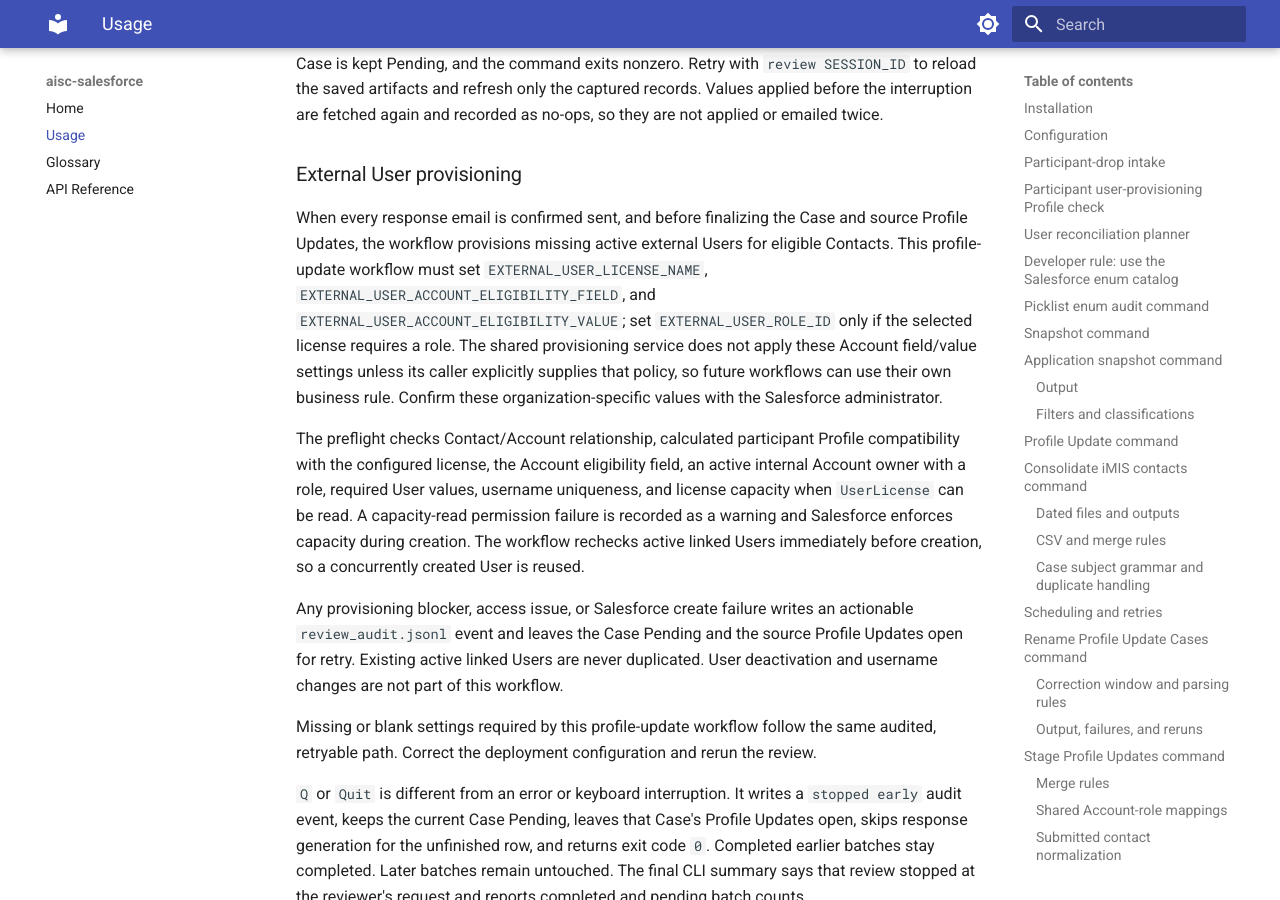
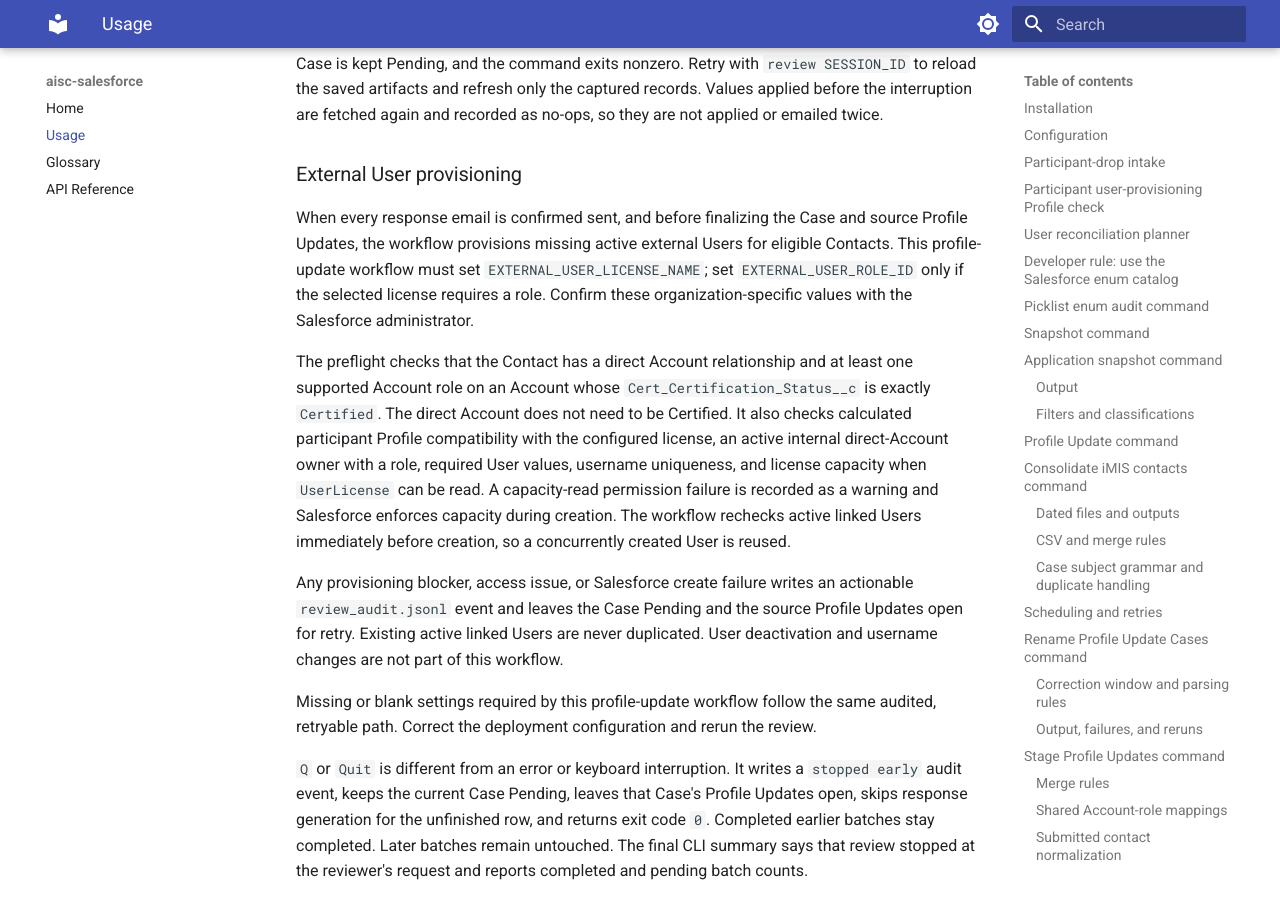
Before and after one commit to MauxBoyle/aisc-sf, an MkDocs documentation site: the page built from docs/usage.md, in a window 1280 px wide and 900 px high, scrolled down 26761 px. Built offline with MkDocs 1.6.1 and Material for MkDocs 9.7.7, drawn with Linux system fonts in a browser that asks for light colours.

Commit message:
Fix portal provisioning eligibility by certified account roles

```diff
--- a/docs/usage.md
+++ b/docs/usage.md
@@ -1228,19 +1228,19 @@ or emailed twice.
 When every response email is confirmed sent, and before finalizing the Case and
 source Profile Updates, the workflow provisions missing active external Users
 for eligible Contacts. This profile-update workflow must set
-`EXTERNAL_USER_LICENSE_NAME`, `EXTERNAL_USER_ACCOUNT_ELIGIBILITY_FIELD`, and
-`EXTERNAL_USER_ACCOUNT_ELIGIBILITY_VALUE`; set `EXTERNAL_USER_ROLE_ID` only if
-the selected license requires a role. The shared provisioning service does not
-apply these Account field/value settings unless its caller explicitly supplies
-that policy, so future workflows can use their own business rule. Confirm these
-organization-specific values with the Salesforce administrator.
+`EXTERNAL_USER_LICENSE_NAME`; set `EXTERNAL_USER_ROLE_ID` only if the selected
+license requires a role. Confirm these organization-specific values with the
+Salesforce administrator.
 
-The preflight checks Contact/Account relationship, calculated participant
-Profile compatibility with the configured license, the Account eligibility
-field, an active internal Account owner with a role, required User values,
-username uniqueness, and license capacity when `UserLicense` can be read. A
-capacity-read permission failure is recorded as a warning and Salesforce
-enforces capacity during creation. The workflow rechecks active linked Users
+The preflight checks that the Contact has a direct Account relationship and at
+least one supported Account role on an Account whose
+`Cert_Certification_Status__c` is exactly `Certified`. The direct Account does
+not need to be Certified. It also checks calculated participant Profile
+compatibility with the configured license, an active internal direct-Account
+owner with a role, required User values, username uniqueness, and license
+capacity when `UserLicense` can be read. A capacity-read permission failure is
+recorded as a warning and Salesforce enforces capacity during creation. The
+workflow rechecks active linked Users
 immediately before creation, so a concurrently created User is reused.
 
 Any provisioning blocker, access issue, or Salesforce create failure writes an
```
Also changed, not shown: README.md (+11 -11 lines), 5 other files.
